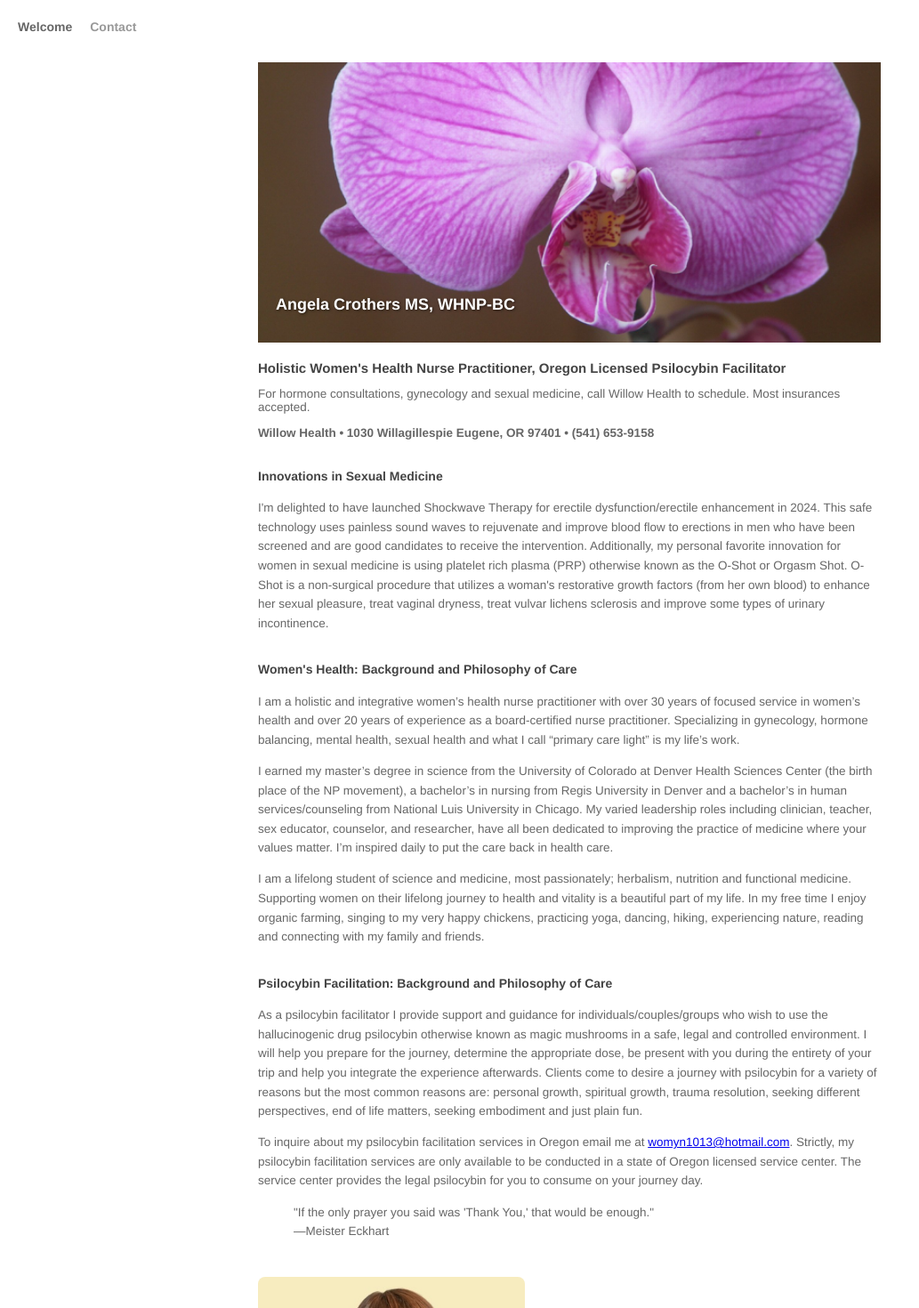
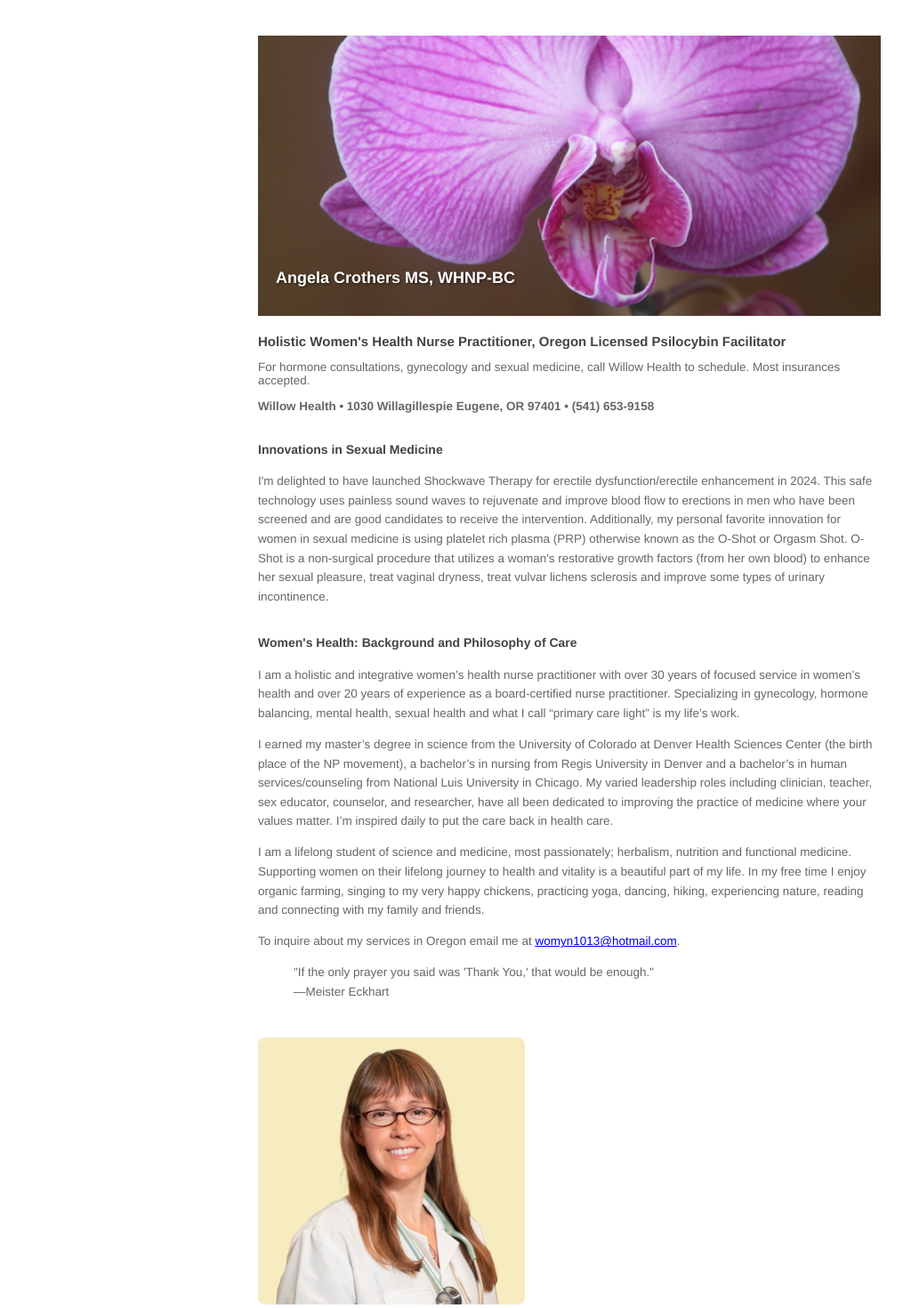
Before and after one commit to gulab3483/angela-crother, a React (Create React App) app: page / in a window 1280 px wide. Shown: the top 1470 px of the page at 89% size, without its empty margins (0-1033 px from the left). Built offline with nearby package versions, Linux system fonts and the light colour scheme.

Commit message:
Removed navbar

```diff
--- a/src/HomePage.jsx
+++ b/src/HomePage.jsx
@@ -26,10 +26,7 @@ const HomePage = () => {
 
         <p>I am a lifelong student of science and medicine, most passionately; herbalism, nutrition and functional medicine. Supporting women on their lifelong journey to health and vitality is a beautiful part of my life. In my free time I enjoy organic farming, singing to my very happy chickens, practicing yoga, dancing, hiking, experiencing nature, reading and connecting with my family and friends.</p>
 
-        <h3>Psilocybin Facilitation: Background and Philosophy of Care</h3>
-        <p>As a psilocybin facilitator I provide support and guidance for individuals/couples/groups who wish to use the hallucinogenic drug psilocybin otherwise known as magic mushrooms in a safe, legal and controlled environment. I will help you prepare for the journey, determine the appropriate dose, be present with you during the entirety of your trip and help you integrate the experience afterwards. Clients come to desire a journey with psilocybin for a variety of reasons but the most common reasons are: personal growth, spiritual growth, trauma resolution, seeking different perspectives, end of life matters, seeking embodiment and just plain fun.</p>
-
-        <p>To inquire about my psilocybin facilitation services in Oregon email me at <a href="mailto:womyn1013@hotmail.com">womyn1013@hotmail.com</a>. Strictly, my psilocybin facilitation services are only available to be conducted in a state of Oregon licensed service center. The service center provides the legal psilocybin for you to consume on your journey day.</p>
+        <p>To inquire about my services in Oregon email me at <a href="mailto:womyn1013@hotmail.com">womyn1013@hotmail.com</a>.</p>
 
         <blockquote>"If the only prayer you said was 'Thank You,' that would be enough."<br />—Meister Eckhart</blockquote>
       </div>
--- a/src/NavBar.css
+++ b/src/NavBar.css
@@ -7,10 +7,9 @@
   padding: 10px 10px 0 10px;
   display: flex;
   align-items: center;
-  height: 40px;
+  height: 10px;
   margin-top: 0;
   width: 100%;
-  padding-left: 20px;
 }
 
 .nav-bar ul {
--- a/src/NavBar.jsx
+++ b/src/NavBar.jsx
@@ -7,14 +7,10 @@ const NavBar = () => {
     <nav className="nav-bar">
       <ul>
         <li>
-          <NavLink to="/" end className={({ isActive }) => isActive ? 'active' : ''}>
-            Welcome
-          </NavLink>
+
         </li>
         <li>
-          <NavLink to="/welcome2" className={({ isActive }) => isActive ? 'active' : ''}>
-            Contact
-          </NavLink>
+
         </li>
       </ul>
     </nav>
```
